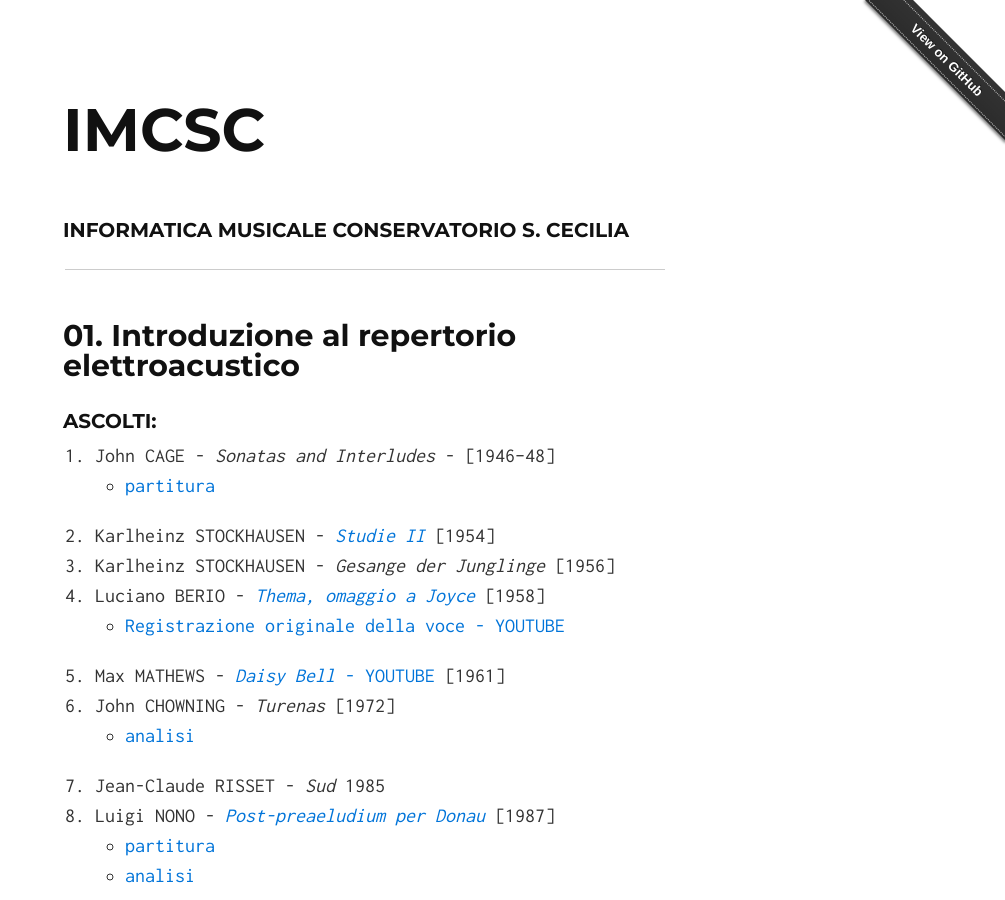
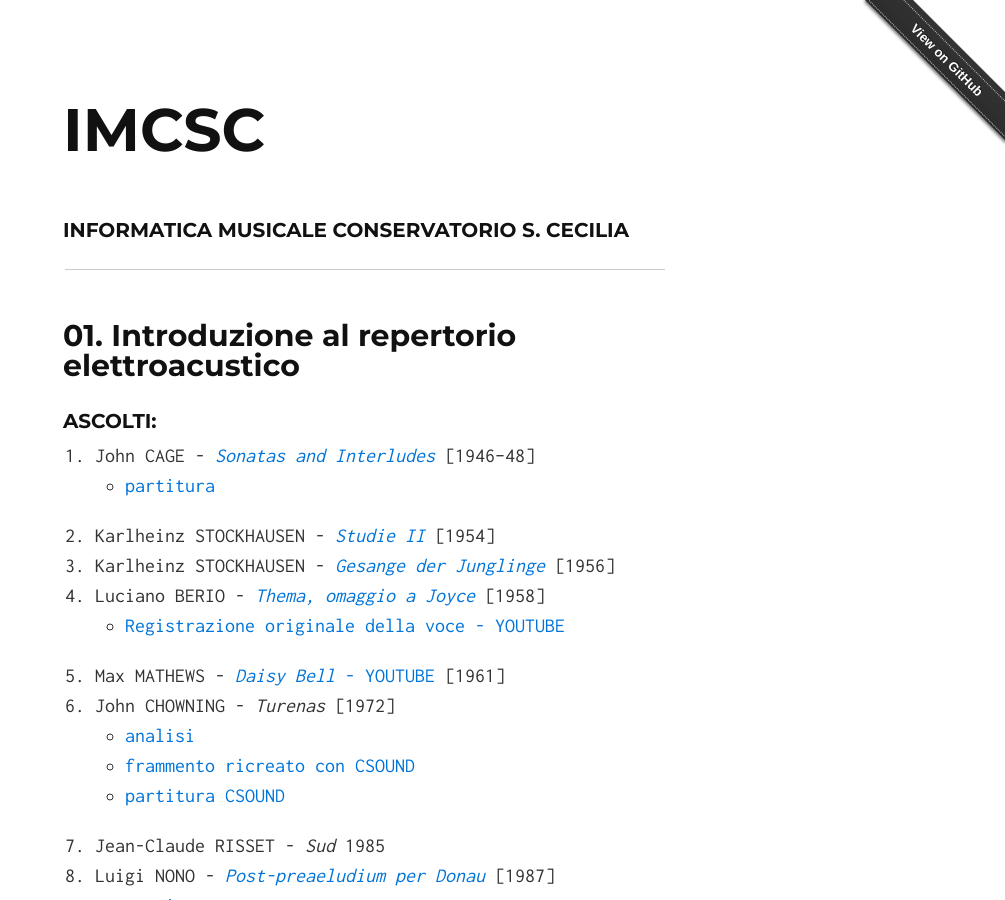
Before and after one commit to grammaton/IMCSC, a Jekyll site: the page built from index.md, in a window 1280 px wide and 900 px high. Shown: the whole window, without its empty margins (275-1280 px from the left). Built offline with Jekyll 4.4.1, drawn with Linux system fonts in a browser that asks for light colours.

Commit message:
Update index.md

```diff
--- a/index.md
+++ b/index.md
@@ -10,15 +10,17 @@
 
 ### Ascolti:
 
- 1. John CAGE - *Sonatas and Interludes* - [1946–48]
+ 1. John CAGE - [*Sonatas and Interludes*](https://copy.com/0iL4DwZrkN9zph9H) [1946–48]
    * [partitura](https://copy.com/tD0ddJVzf6sLwkf1)
  2. Karlheinz STOCKHAUSEN - [*Studie II*](https://copy.com/QJyjJjMx96DK0umn) [1954]
- 3. Karlheinz STOCKHAUSEN - *Gesange der Junglinge* [1956]
+ 3. Karlheinz STOCKHAUSEN - [*Gesange der Junglinge*](https://copy.com/mgl0rxtcOepMMkGY) [1956]
  4. Luciano BERIO - [*Thema, omaggio a Joyce*](https://copy.com/AD3Idwj1ZeWr8Iw3) [1958]
    * [Registrazione originale della voce - YOUTUBE](https://www.youtube.com/watch?v=c3IS5Cj_l7w)
  5. Max MATHEWS - [*Daisy Bell* - YOUTUBE](https://www.youtube.com/watch?v=41U78QP8nBk&list=RD41U78QP8nBk) [1961]
- 6. John CHOWNING - *Turenas*  [1972]
+ 6. John CHOWNING - *Turenas* [1972]
    * [analisi](https://www.academia.edu/5497062/Chowning_e_la_sintesi_FM._Analisi_di_Turenas)
+   * [frammento ricreato con CSOUND]()
+   * [partitura CSOUND]()
  7. Jean-Claude RISSET - *Sud* 1985
  8. Luigi NONO - [*Post-preaeludium per Donau*](https://copy.com/epwTjv3yK2S37SoA) [1987]
    * [partitura](https://copy.com/btDo94C1vMYhgm17)
```
